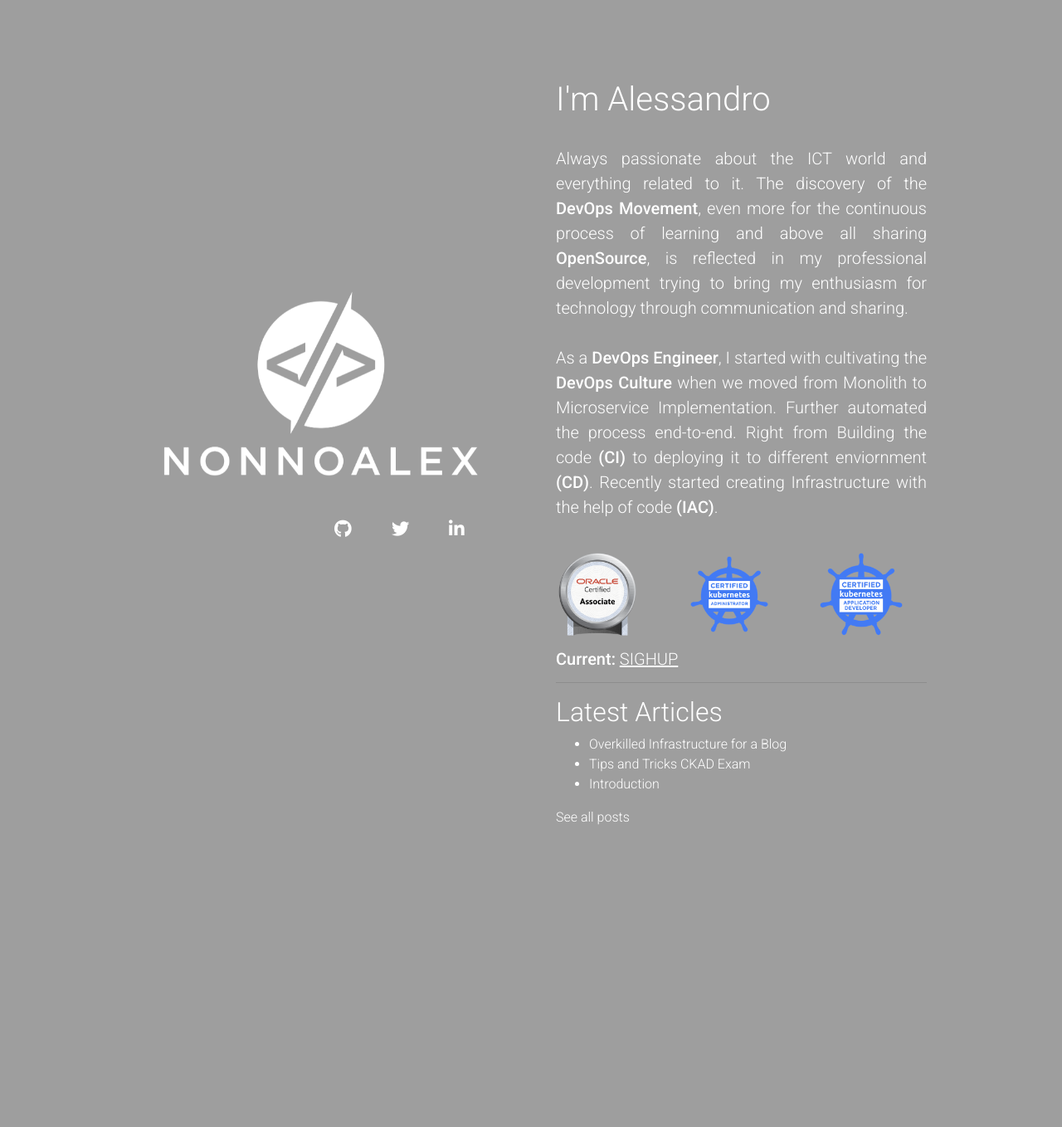
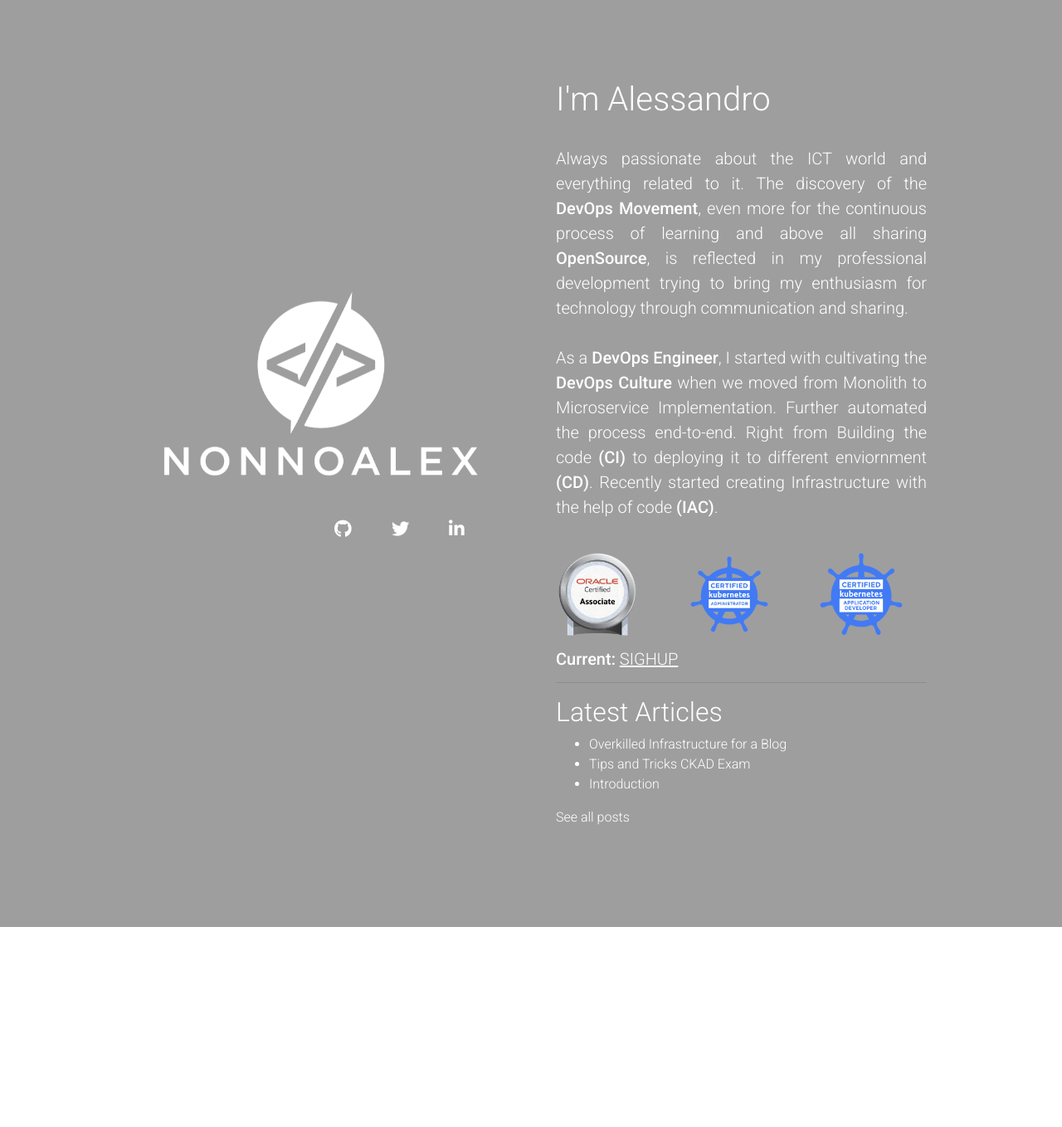
Before and after one commit to alessandrolomanto/nonnoalex-website, a Jekyll site: the page built from index.html, in a window 1280 px wide. Shown: the whole page at 83% size. Built offline with Jekyll 4.4.1, drawn with Linux system fonts in a browser that asks for light colours; nearby versions of some CDN libraries; after the commit the page ends 1117 px from its top, so only the background shows below that.

Commit message:
Graphic fix portfolio

```diff
--- a/assets/css/style.css
+++ b/assets/css/style.css
@@ -2,23 +2,18 @@ html,
 body,
 header,
 .view {
-  height: 105%;
+  height: 100%;
 }
 
 @media (max-width: 800px) {
-  html,
-  body,
-  header,
-  .view {
-    height: 120%;
 
-  }
 
   p
 {
    font-size: 14px;
 }
 }
+
 
 .gradient-background {
 
```
Also changed, not shown: assets/css/mdb.min.css.
